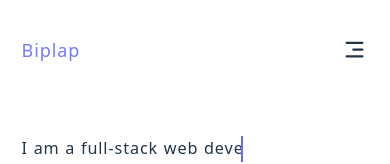
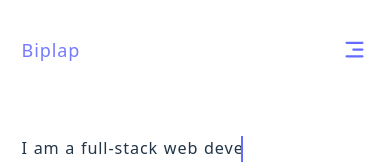
Before and after one commit to biplap12/BiplapNeupane_portfolio, a React (Vite) app in the folder client/: page / in a window 390 px wide. Shown: the top 164 px of the page. Built offline with nearby package versions, Linux system fonts and the light colour scheme; no server answers.

Commit message:
update navbar

```diff
--- a/client/src/components/Navbar.css
+++ b/client/src/components/Navbar.css
@@ -11,6 +11,11 @@ ul {
 }
 .menu-icon{
   display: none;
+}
+li>a {
+  font-size: 2.2rem;
+  color: #646cff;
+  transition: all 0.3s ease;
 }
 
 @media screen and (max-width: 768px) {
@@ -37,21 +42,39 @@ ul {
 }
 
 @media screen and (max-width: 600px){
-  .container {
-    padding: 4.2rem 1.6rem;
+  nav > ul > li :first-child{
+    color: #646cff;
   }
- /* nav>ul>li>a {
-    display: none;
-  } */
-  nav>ul{
-    display: block;
-    top: 4rem;
+nav > ul > li > a {
+  display: inline-block;
+  padding: 1.6rem 0;
+  text-align: center;
+  animation: fadeIn 1s ease-in-out;
+}
+
+nav > ul {
+  display: block;
+  position: relative;
+  padding: 0 5rem;
+  width: fit-content;
+  transition: all 0.9s ease;
+}
+
+@keyframes fadeIn {
+  from {
+    opacity: 0;
+    transform: translateX(50px);
+    color: #f1356d;
   }
+  to {
+    opacity: 1;
+    transform: translateY(0);
+  }
+}
+
+
   .show{
     display: block;
-  }
-  .hide{
-    display: none;
   }
   .menu-icon {
     font-size: 3rem;
@@ -60,15 +83,17 @@ ul {
     align-items: center;
     justify-items: right;
     cursor: pointer;
+    position: absolute;
+    right: 0rem;
   }
 
   .hamicon{
     display: block;
+    color: #646cff;
   }
  .cross-icon {
-    /* display: none; */
-    margin-top: .5rem;
     font-size: 2rem;
+
   }
 
   .menu-icon:hover {
--- a/client/src/components/Navbar.jsx
+++ b/client/src/components/Navbar.jsx
@@ -1,32 +1,30 @@
 import { NavLink } from "react-router-dom";
 import "./Navbar.css";
-import { useAuth } from "../store/auth";
 import { CgMenuRightAlt } from "react-icons/cg";
 import { ImCross } from "react-icons/im";
-import { useEffect, useState } from "react";
+import { useAuth } from "../store/auth";
+import { useState, useEffect } from "react";
 
 export const Navbar = () => {
   const [isOpen, setIsOpen] = useState(false);
-  const [isMenuOpen, setIsMenuOpen] = useState(false);
 
+  const toggleMenu = () => {
+    setIsOpen(!isOpen);
+  };
 
   useEffect(() => {
-    const screenWidth = window.innerWidth;
-    setIsMenuOpen(screenWidth < 600);
-    if (screenWidth > 600){
-    setIsMenuOpen(screenWidth > 600);
-    setIsMenuOpen(true);
-    }
-    else{
-      setIsMenuOpen(screenWidth < 600);
-      setIsMenuOpen(false);
-    }
-    setIsMenuOpen(screenWidth > 600);
+      let windowWidth = window.innerWidth;
+      if ( windowWidth < 600) {
+        setIsOpen(false);
+      } else {
+        setIsOpen(false);
+      }
+      if (windowWidth > 600) {
+        setIsOpen(true);
+      }else{
+        setIsOpen(false);
+      }
   }, []);
-  const toggleMenu = () => {
-    setIsMenuOpen(!isMenuOpen);
-    setIsOpen(!isOpen);
-  };
 
   const { isLoggedIn, user } = useAuth();
 
@@ -48,7 +46,7 @@ export const Navbar = () => {
           </div>
 
           <nav>
-            <ul className={isMenuOpen ? "show" :"" }>
+            <ul className={isOpen ? "show" : ""}>
               <li className="menu-icon" onClick={toggleMenu}>
                 {isOpen ? (
                   <ImCross className="cross-icon" />
@@ -56,12 +54,12 @@ export const Navbar = () => {
                   <CgMenuRightAlt className="hamicon" />
                 )}
               </li>
-              {!isMenuOpen || (
+              {isOpen && (
                 <>
                   <li>
                     <NavLink to="/"> Home </NavLink>
                   </li>
-                  <li>
+                 <li>
                     <NavLink to="/about"> About </NavLink>
                   </li>
                   <li>
--- a/client/src/index.css
+++ b/client/src/index.css
@@ -197,7 +197,6 @@ a.active {
 
 .section-analytics {
   margin: 9.6rem 0;
-
   & .container {
     background-color: var(--bg-color);
     border-radius: 1rem;
```
